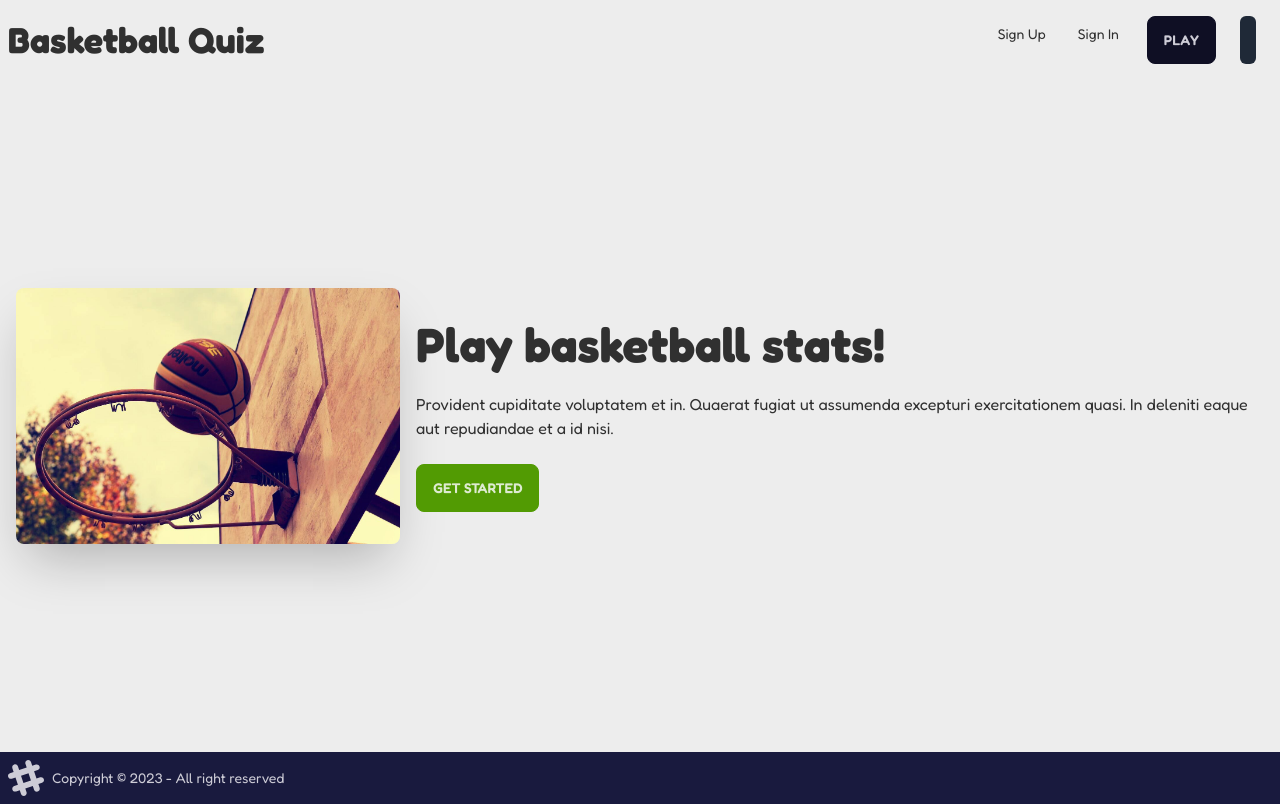
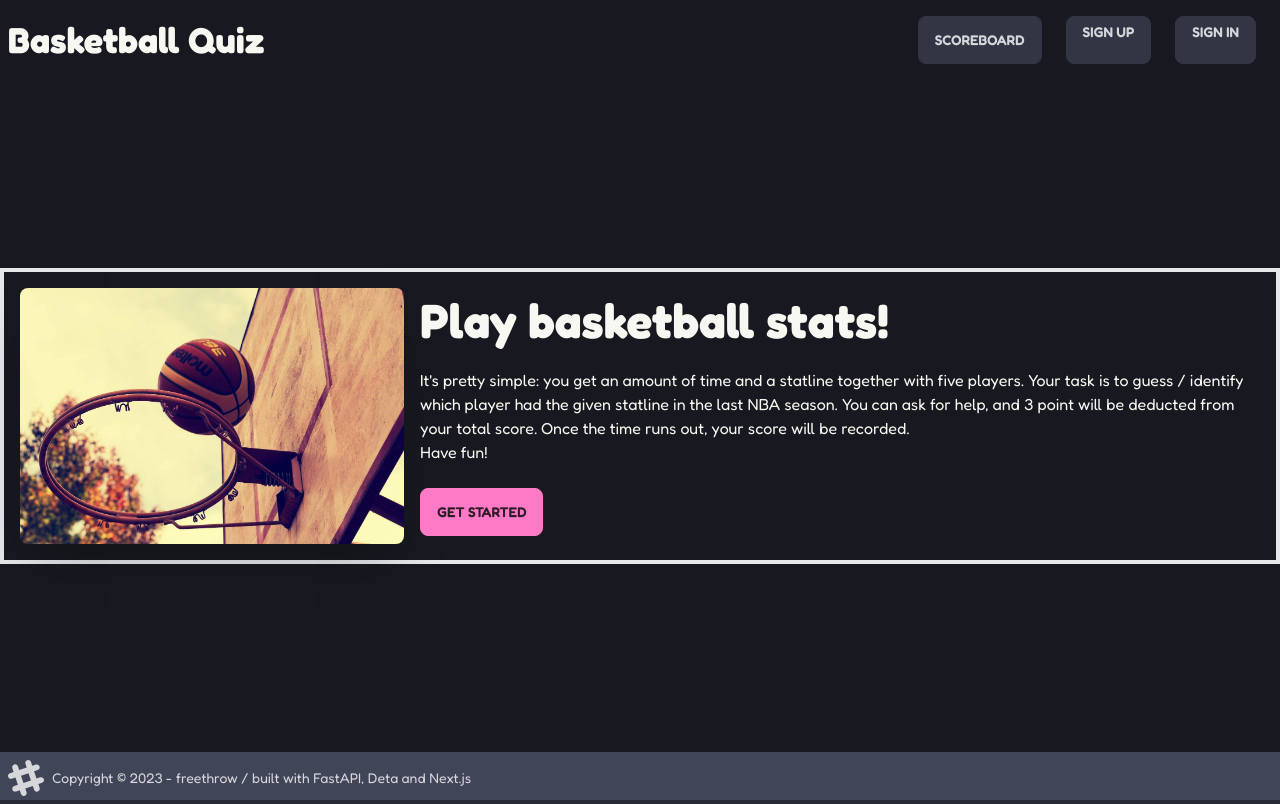
Before and after one commit to freethrow/nbaquiznext, a Next.js app: page / in a window 1280 px wide. Built offline with nearby package versions, Linux system fonts and the light colour scheme; no server answers.

Commit message:
test version 0.1 ready

```diff
--- a/app/layout.js
+++ b/app/layout.js
@@ -25,11 +25,13 @@ export default function RootLayout({ children }) {
         baseTheme: dark,
       }}
     >
-      <html lang="en" data-theme="lemonade" className={fredoka.className}>
+      <html lang="en" data-theme="dracula" className={fredoka.className}>
         <body>
-          <div className="min-h-screen flex flex-col items-stretch bg-base-200">
+          <div className="min-h-screen flex flex-col items-center justify-center bg-base-200">
             <Header />
-            <div className="flex-1 mx-auto w-full min-h-full">{children}</div>
+            <div className="flex-1 mx-auto w-full h-[calc(100vh-98px)] flex flex-col justify-center items-center ">
+              {children}
+            </div>
             <Footer />
           </div>
         </body>
--- a/app/page.js
+++ b/app/page.js
@@ -1,8 +1,13 @@
 import Image from "next/image";
+import { auth } from "@clerk/nextjs";
+import Link from "next/link";
 
 export default function Home() {
+  const { userId } = auth();
+
   return (
-    <div className="hero min-h-[calc(100vh-8rem)] bg-base-200">
+    <div className=" flex flex-col justify-center items-end border-4 h-full">
+      <div className="hero bg-base-200  rounded-lg">
         <div className="hero-content flex-col lg:flex-row">
           <Image
             src="/imageedit_1_4973738336.jpg"
@@ -13,11 +18,17 @@ export default function Home() {
           <div>
             <h1 className="text-5xl font-bold">Play basketball stats!</h1>
             <p className="py-6">
-            Provident cupiditate voluptatem et in. Quaerat fugiat ut assumenda
-            excepturi exercitationem quasi. In deleniti eaque aut repudiandae et
-            a id nisi.
+              It's pretty simple: you get an amount of time and a statline
+              together with five players. Your task is to guess / identify which
+              player had the given statline in the last NBA season. You can ask
+              for help, and 3 point will be deducted from your total score. Once
+              the time runs out, your score will be recorded.
+              <br /> Have fun!
             </p>
-          <button className="btn btn-primary">Get Started</button>
+            <Link className="btn btn-primary" href="/play">
+              Get Started
+            </Link>
+          </div>
         </div>
       </div>
     </div>
--- /dev/null
+++ b/app/scoreboard/error.js
@@ -0,0 +1,11 @@
+"use client";
+
+const error = () => {
+  return (
+    <div className="mx-auto min-h-[calc(100vh-150px)] min-w-full flex flex-col justify-center items-center">
+      <p>Error fetching users data!</p>
+    </div>
+  );
+};
+
+export default error;
--- /dev/null
+++ b/app/scoreboard/page.jsx
@@ -0,0 +1,58 @@
+async function getAllUSersData() {
+  const res = await fetch(`${process.env.NEXT_PUBLIC_API_URL}/users`, {
+    cache: "no-store",
+  });
+
+  if (!res.ok) {
+    // This will activate the closest `error.js` Error Boundary
+    throw new Error("Failed to fetch data");
+  }
+
+  return res.json();
+}
+
+const ScoreBoard = async () => {
+  const users = await getAllUSersData();
+  return (
+    <div className="flex flex-col justify-center items-center mx-auto h-full min-w-full">
+      <h1>ScoreBoard</h1>
+
+      <div className="overflow-x-auto">
+        <table className="table text-lg">
+          {/* head */}
+          <thead>
+            <tr>
+              <th>Position</th>
+              <th>UserName</th>
+              <th>Games Played</th>
+              <th>Score / Game</th>
+              <th>Score</th>
+            </tr>
+          </thead>
+          <tbody>
+            {/* row 1 */}
+            {users.map((user, index) => {
+              return (
+                <tr>
+                  <th>{index + 1}</th>
+                  <td>{user.username}</td>
+                  <td>{user.played}</td>
+                  <td>
+                    {user.played ? (
+                      user.score / user.played
+                    ) : (
+                      <>Not played yet</>
+                    )}
+                  </td>
+                  <td>{user.score}</td>
+                </tr>
+              );
+            })}
+          </tbody>
+        </table>
+      </div>
+    </div>
+  );
+};
+
+export default ScoreBoard;
--- a/components/FinishScreen.jsx
+++ b/components/FinishScreen.jsx
@@ -1,9 +1,20 @@
-const FinishScreen = ({ points, dispatch, gamesPlayed, setGamesPlayed }) => {
+const FinishScreen = ({
+  points,
+  dispatch,
+  gamesPlayed,
+  setGamesPlayed,
+  length,
+}) => {
   return (
-    <div className="hero min-h-screen bg-base-200">
+    <div className="hero bg-base-200">
       <div className="hero-content text-center">
         <div className="max-w-md">
           <h1 className="text-5xl font-bold">Ok, you had a score.</h1>
+          {points / length > 5 ? (
+            <>{points} is pretty good</>
+          ) : (
+            <>{points} is just sad.</>
+          )}
           <p className="py-6 text-4xl">{points} points!</p>
           <button
             className="btn btn-primary"
--- a/components/Footer.jsx
+++ b/components/Footer.jsx
@@ -2,7 +2,7 @@ import React from "react";
 
 const Footer = () => {
   return (
-    <footer className="footer items-center p-2 bg-neutral text-neutral-content">
+    <footer className="footer items-center p-2 bg-neutral text-neutral-content h-12">
       <aside className="items-center grid-flow-col">
         <svg
           width="36"
@@ -15,7 +15,9 @@ const Footer = () => {
         >
           <path d="M22.672 15.226l-2.432.811.841 2.515c.33 1.019-.209 2.127-1.23 2.456-1.15.325-2.148-.321-2.463-1.226l-.84-2.518-5.013 1.677.84 2.517c.391 1.203-.434 2.542-1.831 2.542-.88 0-1.601-.564-1.86-1.314l-.842-2.516-2.431.809c-1.135.328-2.145-.317-2.463-1.229-.329-1.018.211-2.127 1.231-2.456l2.432-.809-1.621-4.823-2.432.808c-1.355.384-2.558-.59-2.558-1.839 0-.817.509-1.582 1.327-1.846l2.433-.809-.842-2.515c-.33-1.02.211-2.129 1.232-2.458 1.02-.329 2.13.209 2.461 1.229l.842 2.515 5.011-1.677-.839-2.517c-.403-1.238.484-2.553 1.843-2.553.819 0 1.585.509 1.85 1.326l.841 2.517 2.431-.81c1.02-.33 2.131.211 2.461 1.229.332 1.018-.21 2.126-1.23 2.456l-2.433.809 1.622 4.823 2.433-.809c1.242-.401 2.557.484 2.557 1.838 0 .819-.51 1.583-1.328 1.847m-8.992-6.428l-5.01 1.675 1.619 4.828 5.011-1.674-1.62-4.829z"></path>
         </svg>
-        <p>Copyright © 2023 - All right reserved</p>
+        <p>
+          Copyright © 2023 - freethrow / built with FastAPI, Deta and Next.js
+        </p>
       </aside>
     </footer>
   );
--- a/components/Game.jsx
+++ b/components/Game.jsx
@@ -10,6 +10,7 @@ import Progress from "./Progress";
 import FinishScreen from "./FinishScreen";
 import Timer from "./Timer";
 import GameInfo from "./GameInfo";
+import Loading from "./Loading";
 
 const SECS_PER_QUESTION = 15;
 
@@ -125,10 +126,10 @@ const Game = () => {
   }, [gamesPlayed]);
 
   return (
-    <div className=" min-w-full h-full mx-7">
+    <div className="h-full shadow-xl">
       <GameInfo points={points} />
 
-      {status === "loading" && <div>Loading...</div>}
+      {status === "loading" && <Loading />}
       {status === "ready" && (
         <StartScreen numQuestions={numQuestions} dispatch={dispatch} />
       )}
@@ -152,6 +153,7 @@ const Game = () => {
             dispatch={dispatch}
             setGamesPlayed={setGamesPlayed}
             gamesPlayed={gamesPlayed}
+            length={questions.length}
           />
         </>
       )}
--- a/components/Header.jsx
+++ b/components/Header.jsx
@@ -5,7 +5,7 @@ const Header = () => {
   const { userId } = auth();
   console.log(userId);
   return (
-    <div className="navbar bg-base-200">
+    <div className="navbar bg-base-200 h-20">
       <div className="flex-1">
         <Link href="/" className=" font-black text-4xl">
           Basketball Quiz
@@ -13,23 +13,41 @@ const Header = () => {
       </div>
       <div className="flex-none">
         <ul className="menu menu-horizontal px-1">
+          <Link className="btn btn-neutral btn-active mx-3" href="/scoreboard">
+            Scoreboard
+          </Link>
+
           {!userId && (
             <>
               <li>
-                <Link href="/sign-up">Sign Up</Link>
+                <Link
+                  className="btn btn-neutral btn-active mx-3"
+                  href="/sign-up"
+                >
+                  Sign Up
+                </Link>
               </li>
               <li>
-                <Link href="/sign-in">Sign In</Link>
+                <Link
+                  className="btn btn-neutral btn-active mx-3"
+                  href="/sign-in"
+                >
+                  Sign In
+                </Link>
               </li>
             </>
           )}
 
+          {userId && (
+            <>
               <Link href="/play" className="btn btn-neutral btn-active mx-3">
                 Play
               </Link>
               <div className=" p-2 bg-gray-800 rounded-md mx-3">
                 <UserButton showName={true} />
               </div>
+            </>
+          )}
         </ul>
       </div>
     </div>
--- /dev/null
+++ b/components/Loading.jsx
@@ -0,0 +1,11 @@
+import React from "react";
+
+const Loading = () => {
+  return (
+    <div className=" min-h-full min-w-full bg-secondary text-2xl flex flex-col justify-center items-center">
+      <p>Loading quetions...</p>
+    </div>
+  );
+};
+
+export default Loading;
--- a/components/NextButton.jsx
+++ b/components/NextButton.jsx
@@ -13,7 +13,7 @@ const NextButton = ({ dispatch, answer, index, numQuestions }) => {
   if (index < numQuestions - 1) {
     return (
       <button
-        className=" btn btn-accent"
+        className=" btn btn-secondary btn-lg m-2"
         onClick={() => {
           dispatch({ type: "nextQuestion" });
         }}
--- a/components/PlayersOptions.jsx
+++ b/components/PlayersOptions.jsx
@@ -5,7 +5,7 @@ const PlayersOptions = ({ player, dispatch, answer }) => {
   }
 
   return (
-    <div className="grid grid-cols-5 w-3/4 mx-auto">
+    <div className="grid grid-cols-5 w-3/4 mx-auto my-5">
       {player.choices.map((option, index) => (
         <button
           className={`btn btn-success mx-2 ${
```
Lines whose indentation alone changed are shown as unchanged.
